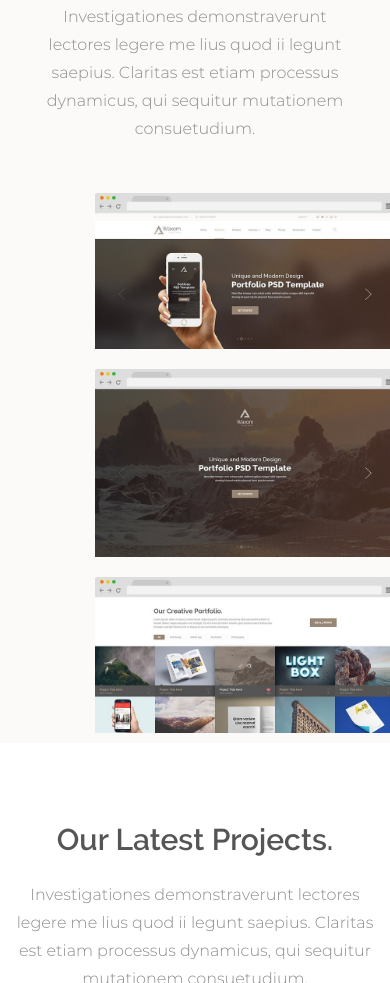
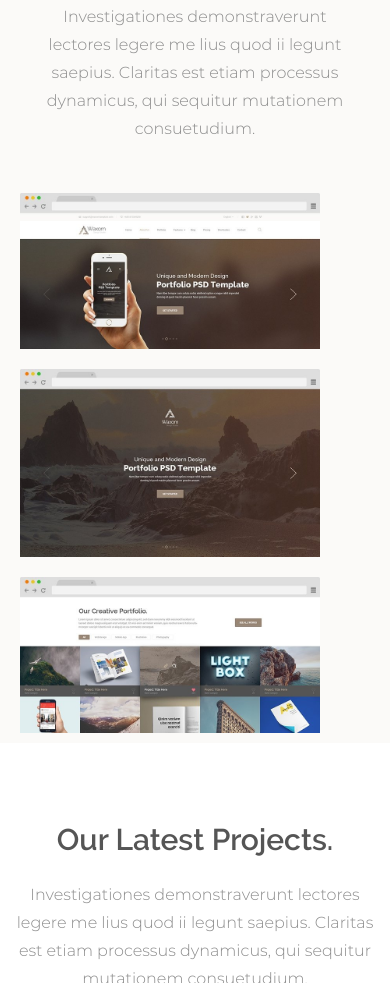
Before and after one commit to surkatena/surkatena.github.io, a plain HTML site: page index.html in a window 390 px wide. Shown: the part 1194-2177 px from the top of the page. Drawn offline with Linux system fonts and the light colour scheme.

Commit message:
realization_2

```diff
--- a/css/style.css
+++ b/css/style.css
@@ -1952,7 +1952,7 @@
         -ms-flex-direction: column;
             flex-direction: column;
     position: inherit;
-    margin: 0 auto;
+    margin: 0 0 0 10px;
   }
   .realization .screen_right,
   .realization .screen_center,
```
